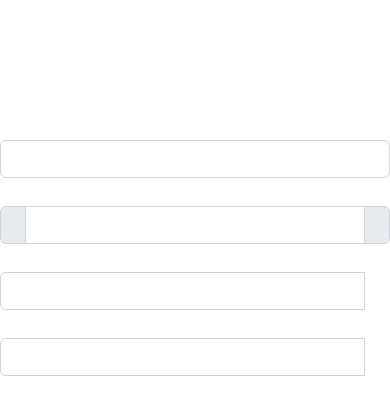
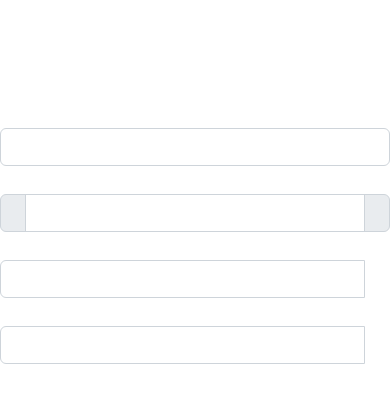
Before and after one commit to tropotek/tk-form, a Python web app: template templates/bs5_dom.html in a window 390 px wide. Shown: the top 420 px of the page. Run offline with Jinja, Linux system fonts and the light colour scheme; the template is opened without the code that fills it, so the values that code supplies are empty.

Commit message:
~Auto: Commit

```diff
--- a/templates/bs5_dom.html
+++ b/templates/bs5_dom.html
@@ -60,9 +60,9 @@
       </p>
     </div>
 
-    <div class="tk-form-fields row g-3 mt-1" var="fields"></div>
+    <div class="tk-form-fields row g-3" var="fields"></div>
 
-    <div class="tk-actions d-grid gap-2 d-md-flex mt-2" var="actions"></div>
+    <div class="tk-actions d-grid gap-2 d-md-flex mt-3" var="actions"></div>
 
     <!--
         repeat: "{group|fieldset}-{group}"
```
Also changed, not shown: 1 other file.
